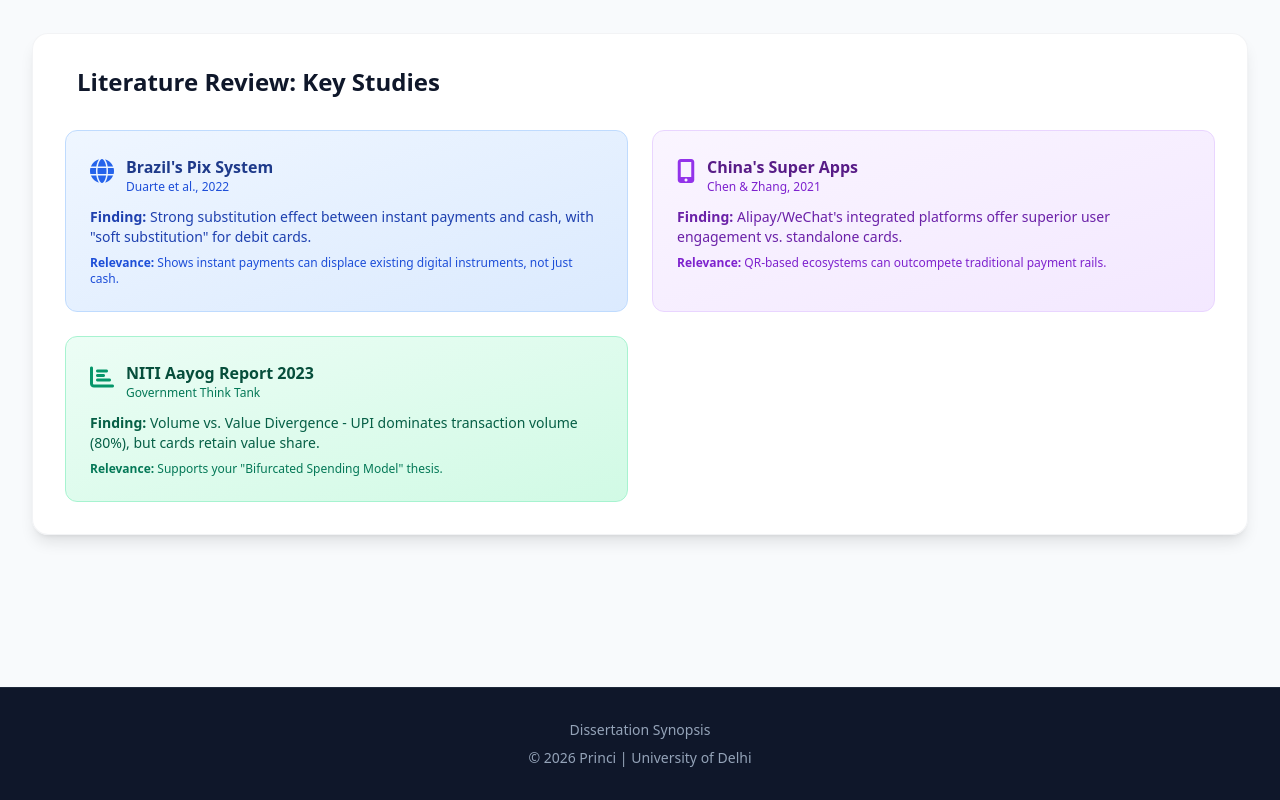
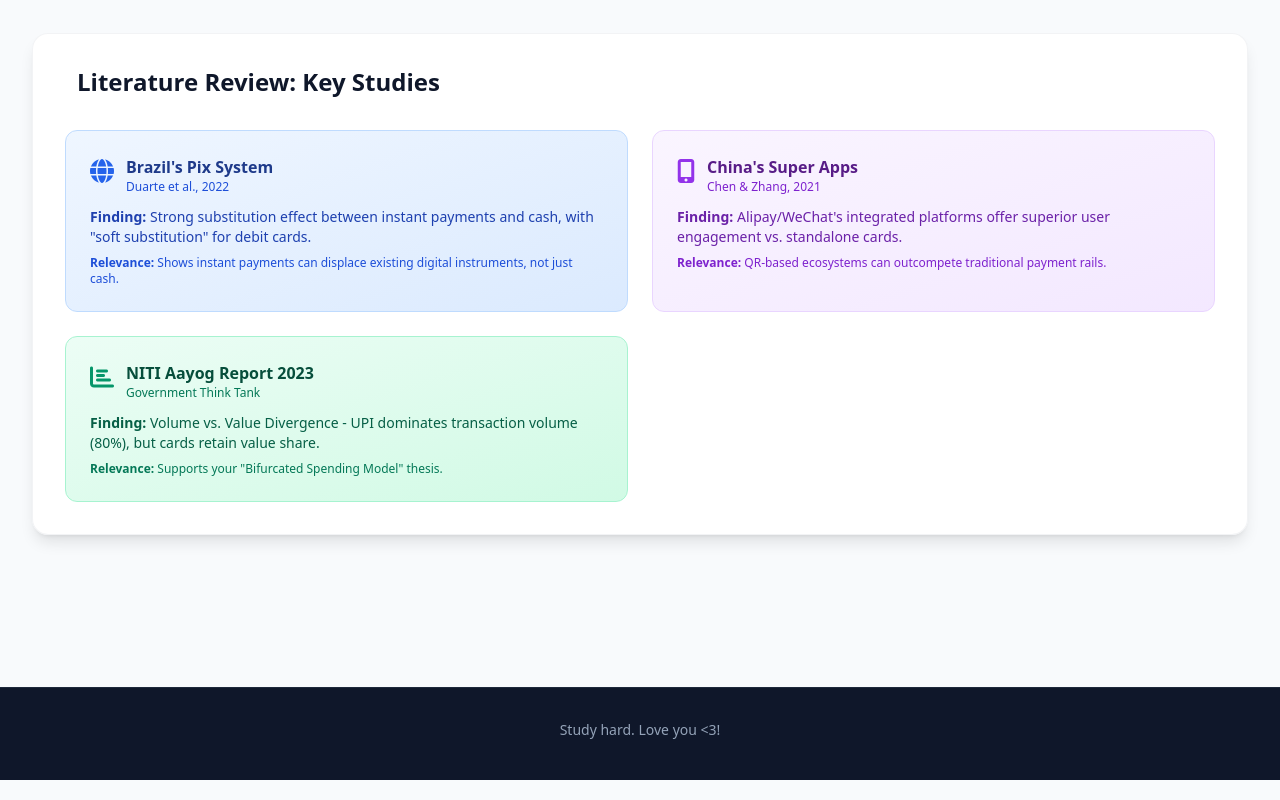
Before and after one commit to imsahil37/vivaprep, a plain HTML site: page index.html in a window 1280 px wide. Shown: the part 3983-4783 px from the top of the page. Drawn offline with nearby package versions, Linux system fonts and the light colour scheme.

Commit message:
Changed footer...~meow

```diff
--- a/index.html
+++ b/index.html
@@ -755,8 +755,7 @@
     <!-- Footer -->
     <footer class="bg-slate-900 text-slate-400 py-8 mt-12 border-t border-slate-800">
         <div class="max-w-7xl mx-auto px-4 text-center text-sm">
-            <p class="mb-2">Dissertation Synopsis</p>
-            <p>&copy; 2026 Princi | University of Delhi</p>
+            <p class="mb-2">Study hard. Love you <3!</p>
         </div>
     </footer>
 
```
